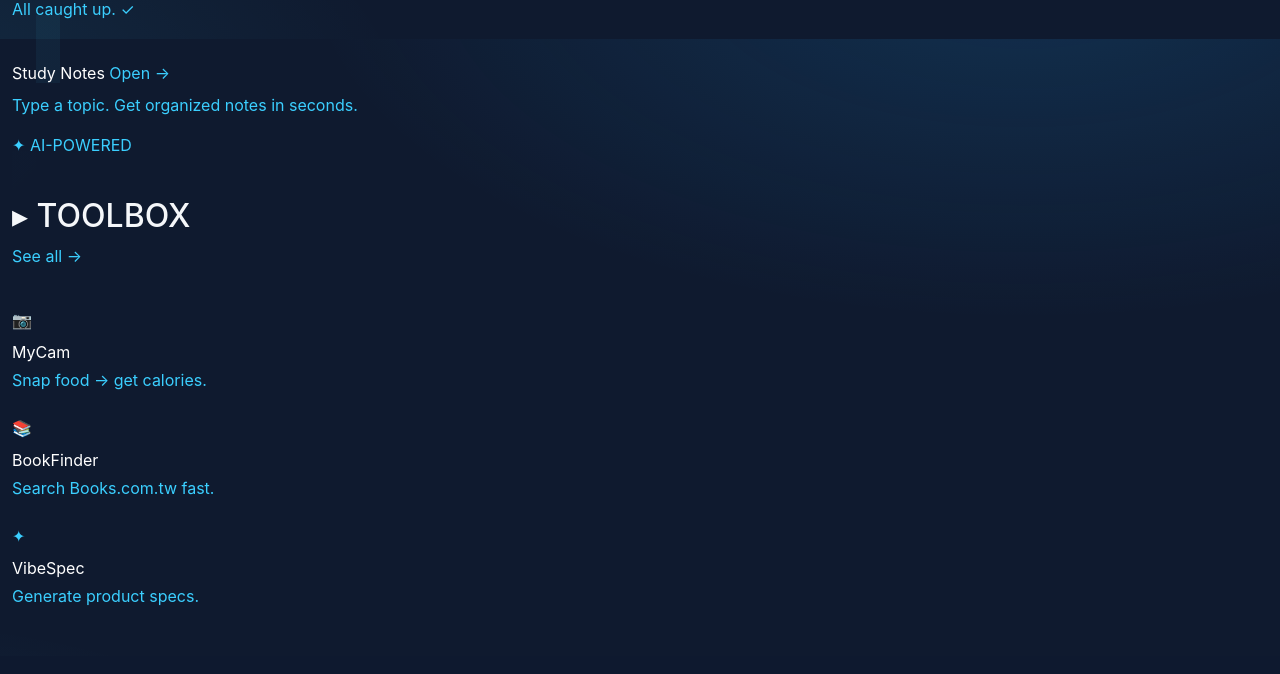
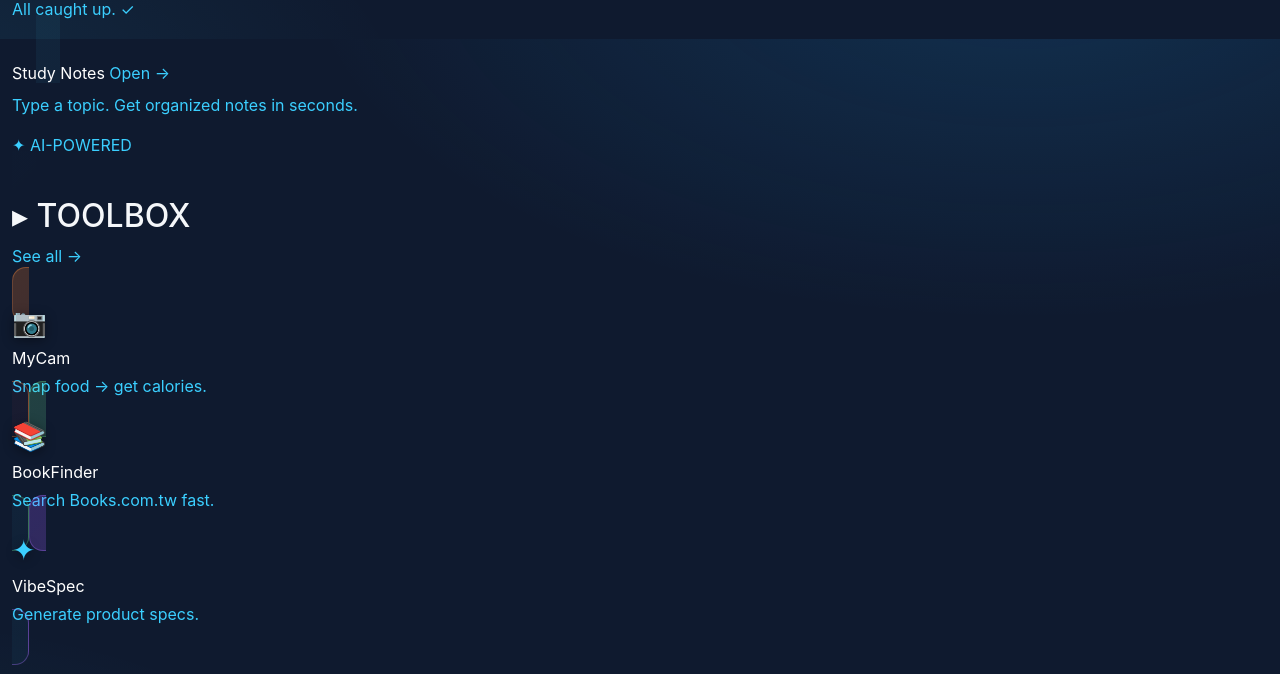
Before and after one commit to kevin02150101/super-app, a Flask app: template hcas-hub/templates/today.html in a window 1280 px wide. Shown: the part 761-1435 px from the top of the page. Before the commit the page ends 1367 px from the top, so only its background shows below. Run offline with Flask 3, Linux system fonts and the light colour scheme; the template is opened without the code that fills it, so the values that code supplies are empty; some libraries are stand-ins or nearby versions.

Commit message:
Home UI tweaks: colorful toolbox cards, signin pill equal height, HW→Home work, remove ADD form border

```diff
--- a/hcas-hub/templates/assignments.html
+++ b/hcas-hub/templates/assignments.html
@@ -19,7 +19,7 @@
 </div>
 
 {# Add row #}
-<form method="post" action="/assignments/add" class="hairline p-4 mb-8 space-y-3 bg-paper-soft/40">
+<form method="post" action="/assignments/add" class="p-4 mb-8 space-y-3">
   <input name="title" required placeholder="New assignment…"
          class="w-full bg-transparent text-[16px] placeholder-ink-mute focus:outline-none" />
   <div class="flex flex-wrap gap-2 items-end">
--- a/hcas-hub/templates/today.html
+++ b/hcas-hub/templates/today.html
@@ -273,27 +273,68 @@
     <h2 class="eyebrow">▸ TOOLBOX</h2>
     <a href="/toolbox" class="text-[11px] uppercase tracking-wider text-ink-soft hover:text-white">See all →</a>
   </div>
-  <div class="grid grid-cols-1 sm:grid-cols-3 gap-3">
+  <div class="grid grid-cols-1 sm:grid-cols-3 gap-3 tool-grid">
 
-    <a href="/toolbox#mycam" class="hairline p-4 group block">
-      <div class="display text-[24px] mb-2">📷</div>
+    <a href="/toolbox#mycam" class="tool-card tool-card--mycam group block">
+      <div class="tool-card__icon">📷</div>
       <div class="display text-[14px] text-white mb-1">MyCam</div>
       <div class="text-[12px] text-ink-soft">Snap food → get calories.</div>
     </a>
 
-    <a href="/toolbox#bookfinder" class="hairline p-4 group block">
-      <div class="display text-[24px] mb-2">📚</div>
+    <a href="/toolbox#bookfinder" class="tool-card tool-card--book group block">
+      <div class="tool-card__icon">📚</div>
       <div class="display text-[14px] text-white mb-1">BookFinder</div>
       <div class="text-[12px] text-ink-soft">Search Books.com.tw fast.</div>
     </a>
 
-    <a href="/toolbox#vibespec" class="hairline p-4 group block">
-      <div class="display text-[24px] mb-2">✦</div>
+    <a href="/toolbox#vibespec" class="tool-card tool-card--vibe group block">
+      <div class="tool-card__icon">✦</div>
       <div class="display text-[14px] text-white mb-1">VibeSpec</div>
       <div class="text-[12px] text-ink-soft">Generate product specs.</div>
     </a>
 
   </div>
+
+  <style>
+    .tool-card {
+      position: relative;
+      padding: 18px 16px 16px;
+      border-radius: 14px;
+      border: 1px solid rgba(255,255,255,0.08);
+      overflow: hidden;
+      transition: transform .18s ease, box-shadow .25s ease, border-color .25s ease;
+    }
+    .tool-card__icon {
+      font-size: 28px; line-height: 1;
+      margin-bottom: 10px;
+      filter: drop-shadow(0 2px 6px rgba(0,0,0,0.4));
+    }
+    .tool-card:hover { transform: translateY(-2px); }
+    .tool-card--mycam {
+      background: linear-gradient(135deg, rgba(255,128,40,0.22) 0%, rgba(255,64,80,0.10) 60%, rgba(255,64,80,0.04) 100%);
+      border-color: rgba(255,140,60,0.35);
+    }
+    .tool-card--mycam:hover {
+      border-color: rgba(255,160,80,0.7);
+      box-shadow: 0 10px 28px rgba(255,110,40,0.30);
+    }
+    .tool-card--book {
+      background: linear-gradient(135deg, rgba(110,220,140,0.20) 0%, rgba(59,207,255,0.12) 60%, rgba(59,207,255,0.04) 100%);
+      border-color: rgba(110,220,140,0.32);
+    }
+    .tool-card--book:hover {
+      border-color: rgba(140,230,170,0.7);
+      box-shadow: 0 10px 28px rgba(80,200,130,0.30);
+    }
+    .tool-card--vibe {
+      background: linear-gradient(135deg, rgba(160,90,255,0.24) 0%, rgba(59,207,255,0.12) 60%, rgba(59,207,255,0.04) 100%);
+      border-color: rgba(170,110,255,0.35);
+    }
+    .tool-card--vibe:hover {
+      border-color: rgba(190,140,255,0.75);
+      box-shadow: 0 10px 28px rgba(150,80,255,0.32);
+    }
+  </style>
 </section>
 
 {% endblock %}
```
Also changed, not shown: hcas-hub/templates/base.html (+4 -4 lines).
